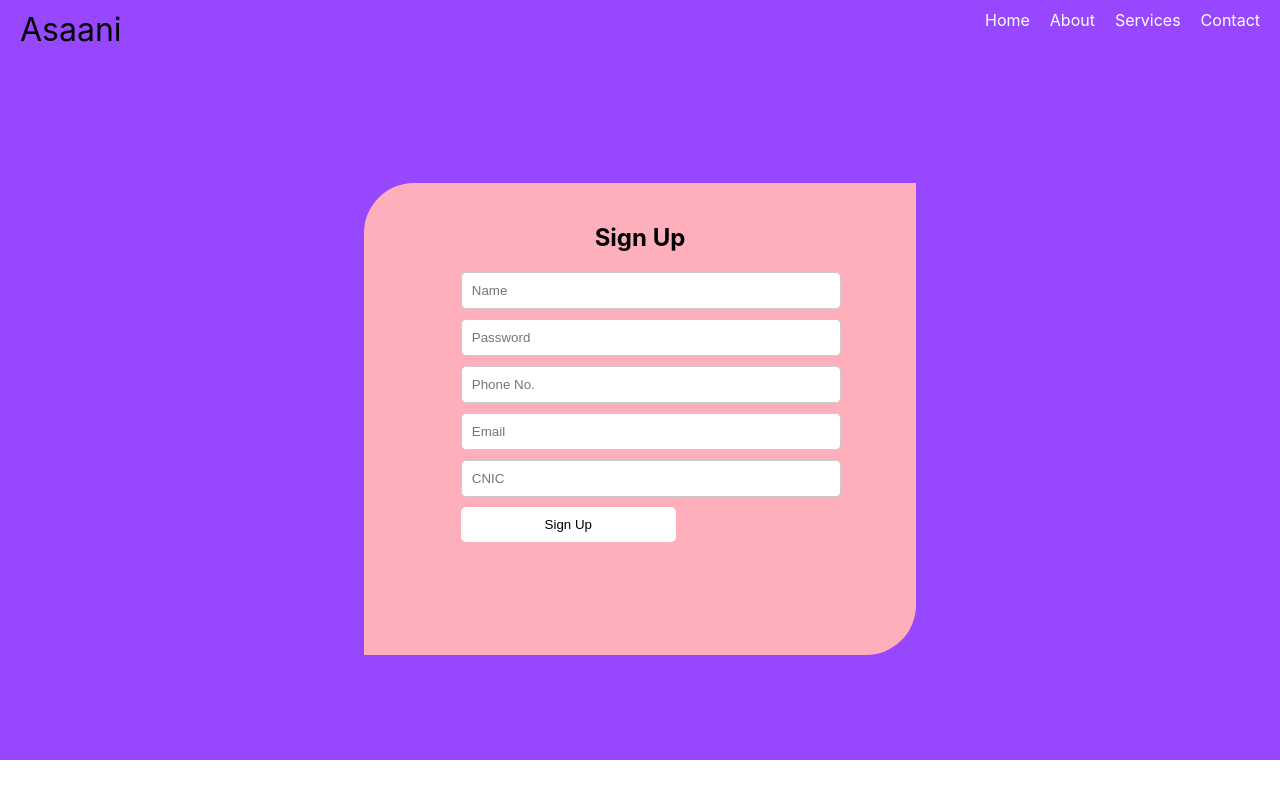
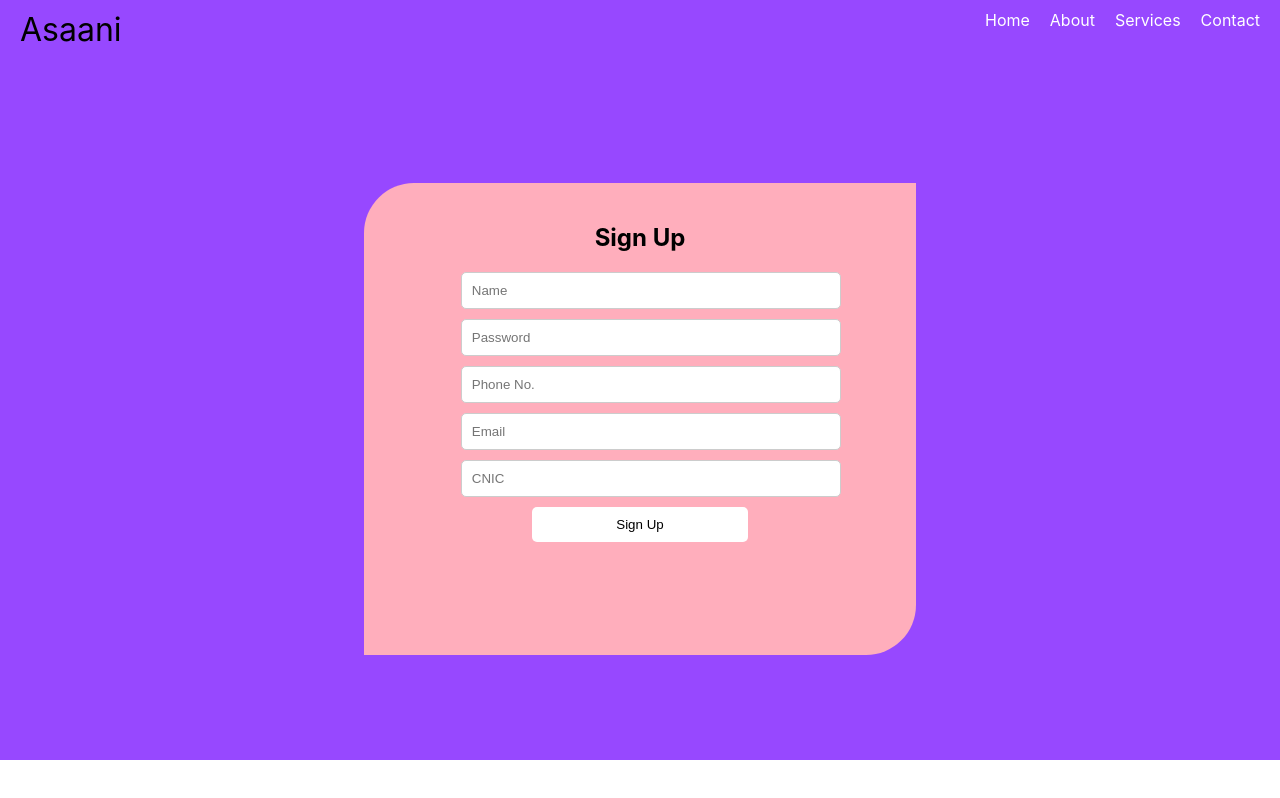
Before and after one commit to mallik-amaan/Asaani, a React (Create React App) app in the folder New folder/: page /signup in a window 1280 px wide. Built offline with nearby package versions, Linux system fonts and the light colour scheme.

Commit message:
Display of login and signup forms was corrected!!

```diff
--- a/New folder/package.json
+++ b/New folder/package.json
@@ -8,11 +8,8 @@
     "@testing-library/user-event": "^13.5.0",
     "react": "^18.3.1",
     "react-dom": "^18.3.1",
-
     "react-icons": "^5.1.0",
-
     "react-router-dom": "^6.23.0",
-
     "react-scripts": "^5.0.1",
     "web-vitals": "^2.1.4"
   },
--- a/New folder/src/App.css
+++ b/New folder/src/App.css
@@ -111,6 +111,8 @@
 }
 form{
   width: 70%;
+  display: flex;
+  flex-direction: column;
 }
 .form-group {
   margin-bottom: 10px;
@@ -123,7 +125,7 @@
   border-radius: 5px;
 }
 
-.SignUpButton {
+.signUpButton {
   width: 60%;
   padding: 10px;
   align-self:center;
@@ -131,5 +133,6 @@
   color: black;
   border: none;
   border-radius: 5px;
+  cursor: pointer;
 
 }
--- a/New folder/src/App.js
+++ b/New folder/src/App.js
@@ -31,7 +31,7 @@
     <>
       <div className="app">
         <Navbar />
-      <RouterProvider router={router} />
+        <RouterProvider router={router} />
         <Footer />
       </div>
     </>
--- a/New folder/src/Components/Login.js
+++ b/New folder/src/Components/Login.js
@@ -12,7 +12,7 @@
           <div className="form-group">
             <input type="password" name="password" placeholder="Password" />
           </div>
-          <button className="SignUpButton" type="submit">
+          <button className="signUpButton" type="submit">
             Login
           </button>
         </form>
--- a/New folder/src/Components/Navbar.js
+++ b/New folder/src/Components/Navbar.js
@@ -7,16 +7,16 @@
       <div className="navbar-heading">Asaani</div>
       <ul className="navbar-nav">
         <li className="nav-item">
-          <a href="#">Home</a>
+          <a href="/">Home</a>
         </li>
         <li className="nav-item">
-          <a href="#">About</a>
+          <a href="/">About</a>
         </li>
         <li className="nav-item">
-          <a href="#">Services</a>
+          <a href="/">Services</a>
         </li>
         <li className="nav-item">
-          <a href="#">Contact</a>
+          <a href="/">Contact</a>
         </li>
       </ul>
     </nav>
--- a/New folder/src/Components/SignUp.js
+++ b/New folder/src/Components/SignUp.js
@@ -22,7 +22,7 @@
           <div className="form-group">
             <input type="text" name="cnic" placeholder="CNIC" />
           </div>
-          <button className="SignUpButton" type="submit">Sign Up</button>
+          <button className="signUpButton" type="submit">Sign Up</button>
         </form>
       </div>
     </div>
```
Also changed, not shown: 1 other file (tests, documents, lock files or other folders).
